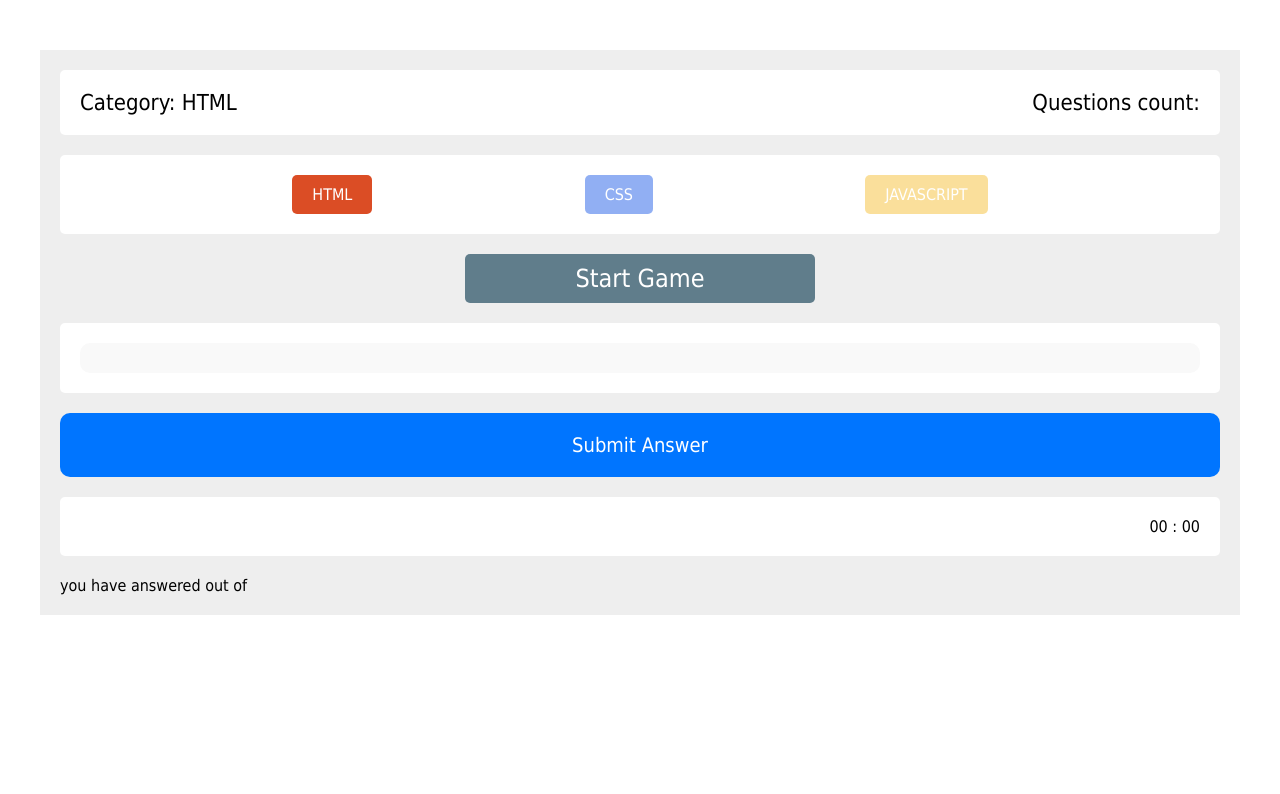
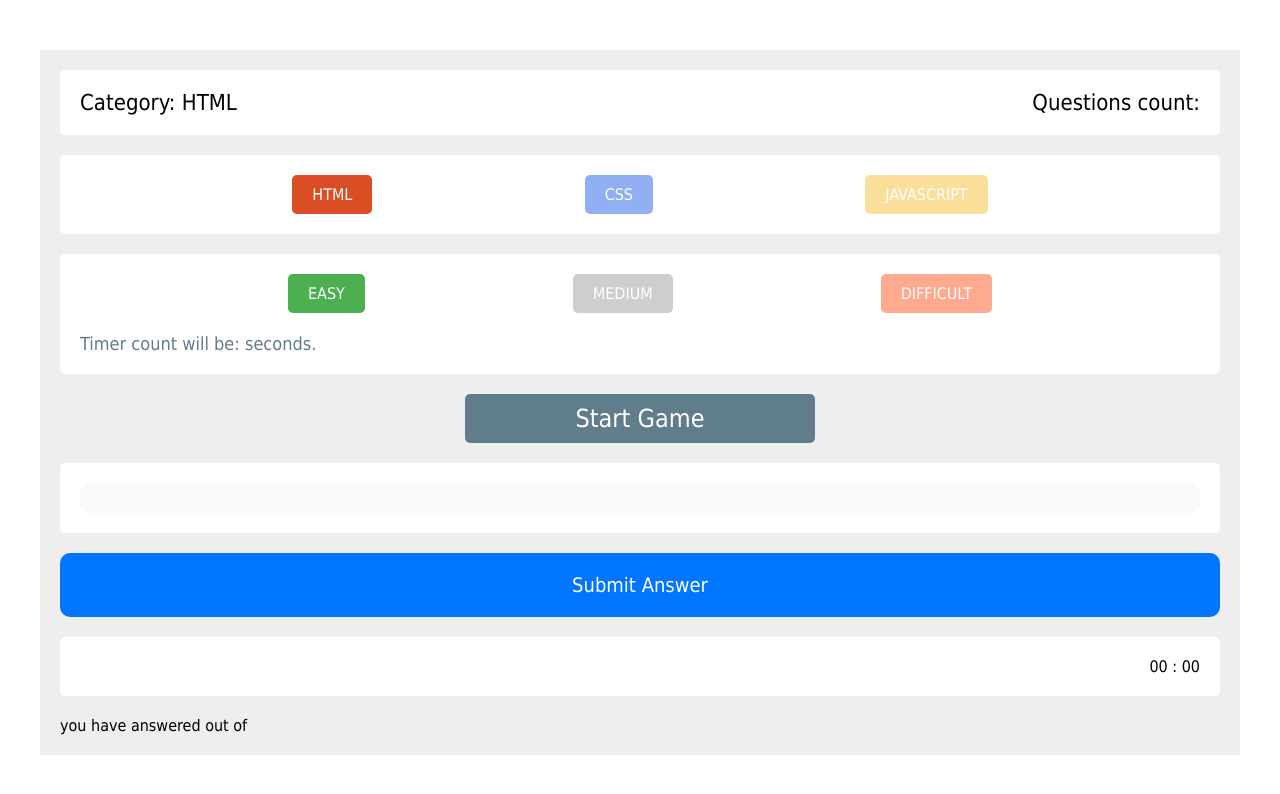
Before and after one commit to MoomenEltelbany/Quiz-Project, a plain HTML site: page index.html in a window 1280 px wide. Drawn offline with Linux system fonts and the light colour scheme.

Commit message:
Adding timer buttons

```diff
--- a/index.html
+++ b/index.html
@@ -24,7 +24,15 @@
                 <div class="css">CSS</div>
                 <div class="js">JavaScript</div>
             </header>
-            <div class="start">Start Game</div>
+            <main class="levels">
+                <div class="level">
+                    <div class="easy active" data-timer='90'>Easy</div>
+                    <div class="medium" data-timer='50'>Medium</div>
+                    <div class="difficult" data-timer='30'>Difficult</div>
+                </div>
+                <p>Timer count will be: <span class="timer"></span> seconds.</p>
+            </main>
+            <div class="start active">Start Game</div>
             <main class="quiz-area">
                 <main class="quiz-answers">
                 </main>
--- a/main.js
+++ b/main.js
@@ -1,6 +1,7 @@
 // Capturing the elements of HTML
 let categoryName = document.querySelector(".category-name");
 let startGame = document.querySelector(".start");
+let timerSpan = document.querySelector(".timer");
 let questionCount = document.querySelector(".quiz-info .q-count");
 let spansArea = document.querySelector(".bullets .spans");
 let quizAnswers = document.querySelector(".quiz-answers");
@@ -10,6 +11,7 @@ let totalAnswers = document.querySelector(".total-answers");
 let result = document.querySelector(".results .result");
 let countDown = document.querySelector(".count-down");
 let languagesBtns = document.querySelectorAll(".category div");
+let timerBtns = document.querySelectorAll(".level div");
 
 // Setting up auxiliary elements
 let indexCount = 0;
@@ -28,8 +30,21 @@ languagesBtns.forEach((btn) => {
     };
 });
 
+// Adding the active class to the chosen timer
+timerBtns.forEach((btn) => {
+    btn.onclick = () => {
+        timerSpan.innerHTML = btn.dataset.timer;
+        timerBtns.forEach((btn) => {
+            btn.classList.remove("active");
+        });
+        btn.classList.add("active");
+    };
+});
 // Starting the game by clicking on the start button
 startGame.onclick = () => {
+    // Remove the button from the page, so that we can't click on it again
+    startGame.style.display = "none";
+
     // Here we pass the parameter to choose which category we will generate the questions
     getsQuestion(categoryName.innerHTML.toLowerCase());
 };
@@ -55,7 +70,7 @@ function getsQuestion(fileName) {
             rightAnswers.innerHTML = rightAnswersCount;
 
             // Click on the submit button function
-            timer(10, questionObjectLength);
+            timer(+timerSpan.innerHTML, questionObjectLength);
             submitBtn.onclick = () => {
                 // Check if the question are finished or not
                 // If yes, the button will be removed as well as the answers
@@ -105,7 +120,7 @@ function getsQuestion(fileName) {
 
                     // The count down function
                     clearInterval(countDownInterval);
-                    timer(3, questionObjectLength);
+                    timer(+timerSpan.innerHTML, questionObjectLength);
                 }
             };
         }
--- a/style.css
+++ b/style.css
@@ -37,7 +37,8 @@ header {
     align-items: center;
 }
 
-header > div {
+header > div,
+.level > div {
     padding: 10px 20px;
     border-radius: 5px;
     text-transform: uppercase;
@@ -45,7 +46,8 @@ header > div {
     opacity: 0.5;
 }
 
-header > div.active {
+header > div.active,
+.level > div.active {
     opacity: 1;
 }
 
@@ -59,6 +61,40 @@ header .js {
     background-color: #f6c13a;
 }
 
+.levels {
+    color: white;
+    background-color: white;
+    border-radius: 5px;
+    margin-bottom: 20px;
+    padding: 20px;
+}
+
+.levels .level {
+    display: flex;
+    justify-content: space-evenly;
+    align-items: center;
+    margin-bottom: 20px;
+}
+
+.level .easy {
+    background-color: #4caf50;
+}
+.level .medium {
+    background-color: #9e9e9e;
+}
+.level .difficult {
+    background-color: #ff5722;
+}
+
+.levels p {
+    color: #607d8b;
+    font-size: 18px;
+}
+
+.levels p .timer {
+    color: #0075ff;
+}
+
 .start {
     background-color: #607d8b;
     width: 350px;
@@ -69,6 +105,7 @@ header .js {
     text-align: center;
     color: white;
     cursor: pointer;
+    user-select: none;
 }
 .quiz-app .quiz-area {
     background-color: white;
```
